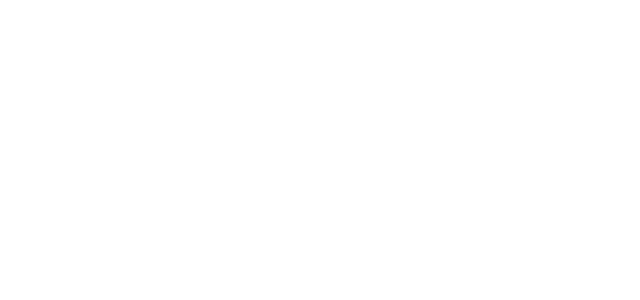
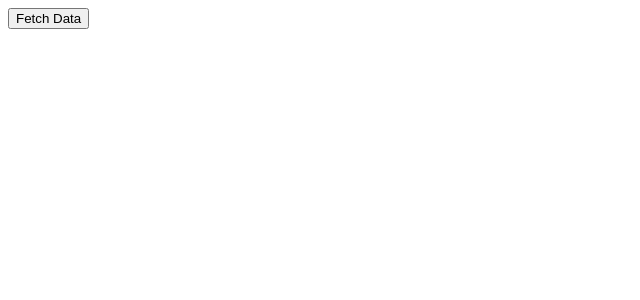
Before and after one commit to avanisindhav/react-redux-typescript, a React (Create React App) app: page / in a window 1280 px wide. Shown: the top 300 px of the page, without its empty margins (0-640 px from the left). Built offline with nearby package versions, Linux system fonts and the light colour scheme.

Commit message:
Rendering a List

```diff
--- a/src/components/App.tsx
+++ b/src/components/App.tsx
@@ -9,8 +9,28 @@ interface AppProps {
 }
 
 class _App extends React.Component<AppProps> {
+  handleOnButtonClick = (): void => {
+    this.props.fetchToDos();
+  };
+
+  renderList(): JSX.Element[] {
+    return this.props.todos.map((todo: Todo) => {
+      return (
+        <div key={todo.id}>
+          {todo.id} - {todo.title} -
+          {todo.completed ? "Completed" : "Not Completed"}
+        </div>
+      );
+    });
+  }
+
   render() {
-    return <div></div>;
+    return (
+      <div>
+        <button onClick={this.handleOnButtonClick}>Fetch Data</button>
+        {this.renderList()}
+      </div>
+    );
   }
 }
 
```
Also changed, not shown: 1 other file (tests, documents, lock files or other folders).
